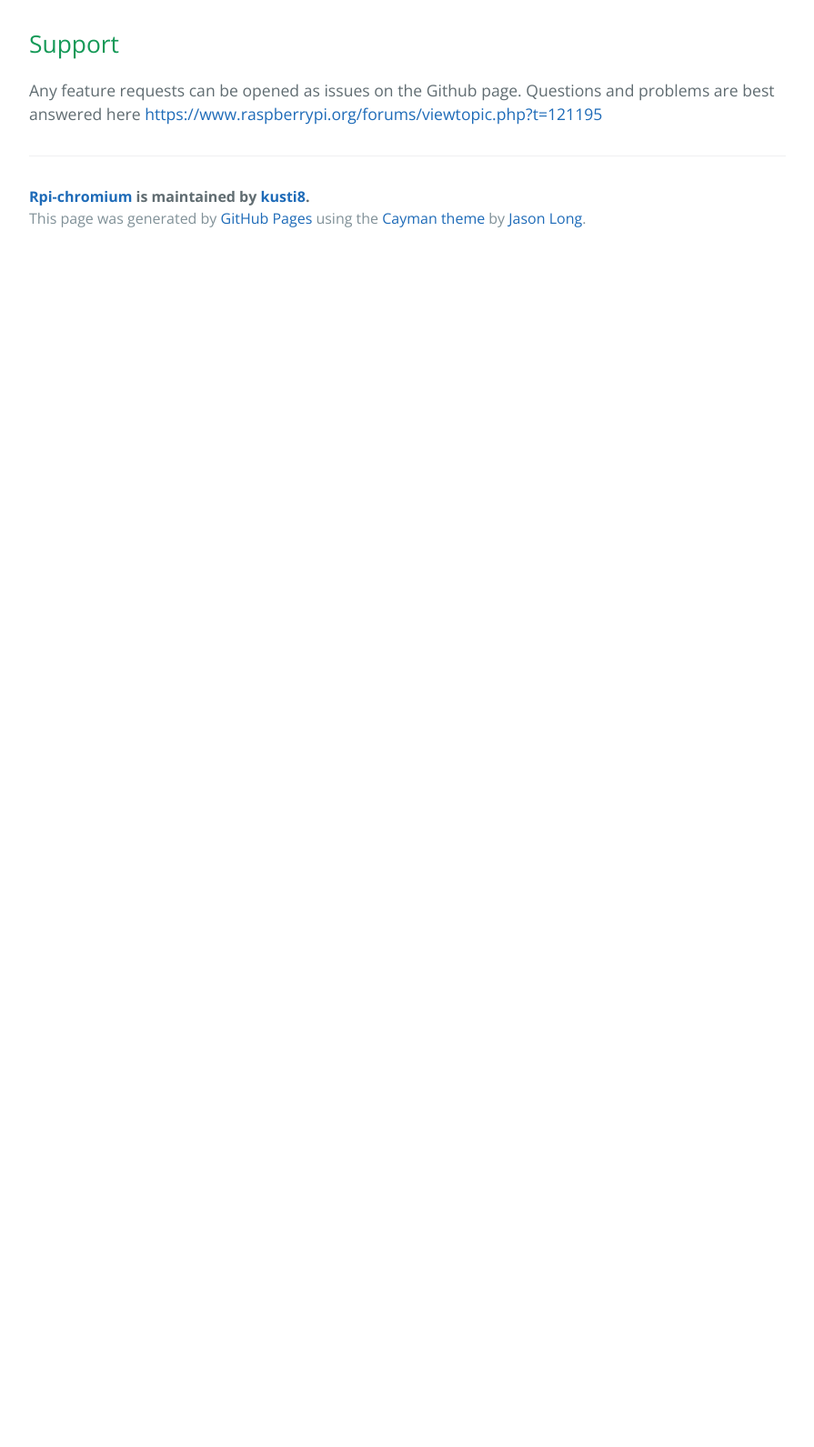
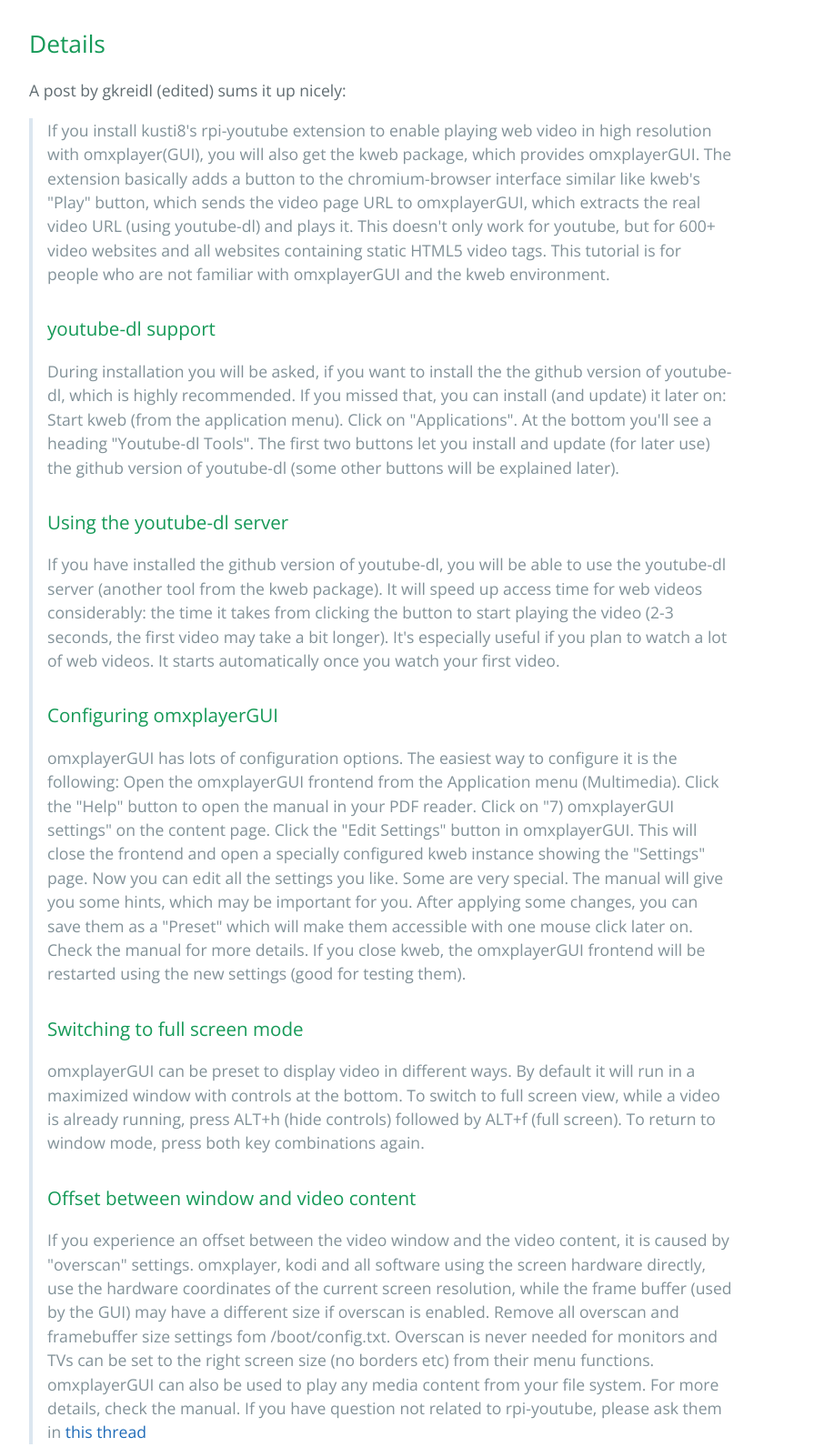
Before and after one commit to kusti8/RPi-chromium, a plain HTML site: page index.html in a window 1280 px wide. Shown: the part 1743-3334 px from the top of the page at 91% size, without its empty margins (192-1087 px from the left). Before the commit the page ends 2027 px from the top, so only its background shows below. Drawn offline with nearby package versions, Linux system fonts and the light colour scheme.

```diff
--- a/index.html
+++ b/index.html
@@ -56,6 +56,49 @@
 <p>The native app is called run_omxplayer.py and is a simple python script which reads the input through stdin and then runs omxplayerGUI with that url. run_omx.json is a manifest file which is installed in /etc/chromium-browser/native-messaging-hosts which tells Chromium where to find the program and all the necessary information. Once a message is sent to run_omxplayer.py, it reads that and runs omxplayerGUI.</p>
 
 <h2>
+<a id="details" class="anchor" href="#details" aria-hidden="true"><span aria-hidden="true" class="octicon octicon-link"></span></a>Details</h2>
+
+<p>A post by gkreidl (edited) sums it up nicely:</p>
+
+<blockquote>
+<p>If you install kusti8's rpi-youtube extension to enable playing web video in high resolution with omxplayer(GUI), you will also get the kweb package, which provides omxplayerGUI. The extension basically adds a button to the chromium-browser interface similar like kweb's "Play" button, which sends the video page URL to omxplayerGUI, which extracts the real video URL (using youtube-dl) and plays it. This doesn't only work for youtube, but for 600+ video websites and all websites containing static HTML5 video tags. This tutorial is for people who are not familiar with omxplayerGUI and the kweb environment.</p>
+
+<h3>
+<a id="youtube-dl-support" class="anchor" href="#youtube-dl-support" aria-hidden="true"><span aria-hidden="true" class="octicon octicon-link"></span></a>youtube-dl support</h3>
+
+<p>During installation you will be asked, if you want to install the the github version of youtube-dl, which is highly recommended. If you missed that, you can install (and update) it later on:
+Start kweb (from the application menu). Click on "Applications". At the bottom you'll see a heading "Youtube-dl Tools". The first two buttons let you install and update (for later use) the github version of youtube-dl (some other buttons will be explained later).</p>
+
+<h3>
+<a id="using-the-youtube-dl-server" class="anchor" href="#using-the-youtube-dl-server" aria-hidden="true"><span aria-hidden="true" class="octicon octicon-link"></span></a>Using the youtube-dl server</h3>
+
+<p>If you have installed the github version of youtube-dl, you will be able to use the youtube-dl server (another tool from the kweb package). It will speed up access time for web videos considerably: the time it takes from clicking the button to start playing the video (2-3 seconds, the first video may take a bit longer). It's especially useful if you plan to watch a lot of web videos. It starts automatically once you watch your first video.</p>
+
+<h3>
+<a id="configuring-omxplayergui" class="anchor" href="#configuring-omxplayergui" aria-hidden="true"><span aria-hidden="true" class="octicon octicon-link"></span></a>Configuring omxplayerGUI</h3>
+
+<p>omxplayerGUI has lots of configuration options. The easiest way to configure it is the following:
+Open the omxplayerGUI frontend from the Application menu (Multimedia).
+Click the "Help" button to open the manual in your PDF reader. Click on "7) omxplayerGUI settings" on the content page.
+Click the "Edit Settings" button in omxplayerGUI. This will close the frontend and open a specially configured kweb instance showing the "Settings" page.
+Now you can edit all the settings you like. Some are very special. The manual will give you some hints, which may be important for you.
+After applying some changes, you can save them as a "Preset" which will make them accessible with one mouse click later on. Check the manual for more details.
+If you close kweb, the omxplayerGUI frontend will be restarted using the new settings (good for testing them).</p>
+
+<h3>
+<a id="switching-to-full-screen-mode" class="anchor" href="#switching-to-full-screen-mode" aria-hidden="true"><span aria-hidden="true" class="octicon octicon-link"></span></a>Switching to full screen mode</h3>
+
+<p>omxplayerGUI can be preset to display video in different ways. By default it will run in a maximized window with controls at the bottom. To switch to full screen view, while a video is already running, press ALT+h (hide controls) followed by ALT+f (full screen). To return to window mode, press both key combinations again.</p>
+
+<h3>
+<a id="offset-between-window-and-video-content" class="anchor" href="#offset-between-window-and-video-content" aria-hidden="true"><span aria-hidden="true" class="octicon octicon-link"></span></a>Offset between window and video content</h3>
+
+<p>If you experience an offset between the video window and the video content, it is caused by "overscan" settings. omxplayer, kodi and all software using the screen hardware directly, use the hardware coordinates of the current screen resolution, while the frame buffer (used by the GUI) may have a different size if overscan is enabled.
+Remove all overscan and framebuffer size settings fom /boot/config.txt. Overscan is never needed for monitors and TVs can be set to the right screen size (no borders etc) from their menu functions.
+omxplayerGUI can also be used to play any media content from your file system. For more details, check the manual. If you have question not related to rpi-youtube, please ask them in <a href="https://www.raspberrypi.org/forums/viewtopic.php?t=40860">this thread</a></p>
+</blockquote>
+
+<h2>
 <a id="support" class="anchor" href="#support" aria-hidden="true"><span aria-hidden="true" class="octicon octicon-link"></span></a>Support</h2>
 
 <p>Any feature requests can be opened as issues on the Github page. Questions and problems are best answered here <a href="https://www.raspberrypi.org/forums/viewtopic.php?t=121195">https://www.raspberrypi.org/forums/viewtopic.php?t=121195</a></p>
```
Also changed, not shown: params.json (+1 -1 lines).
